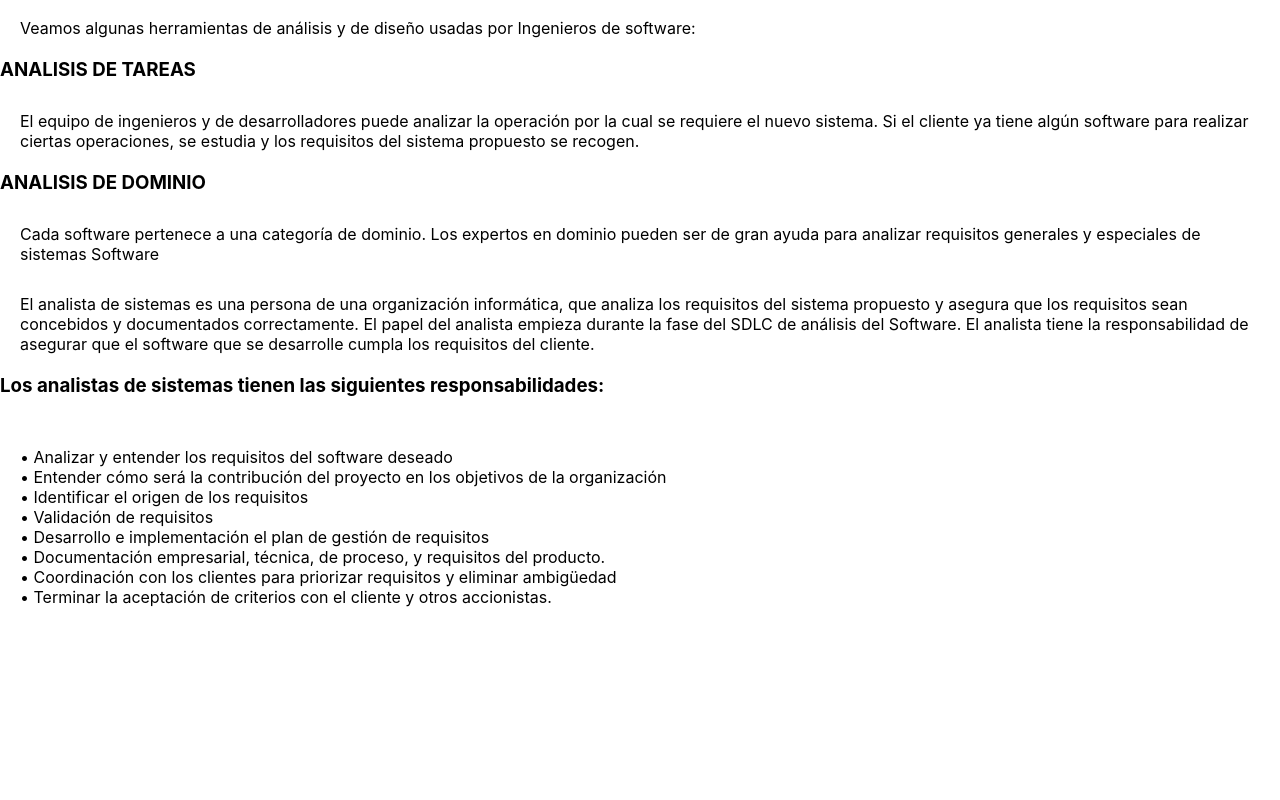
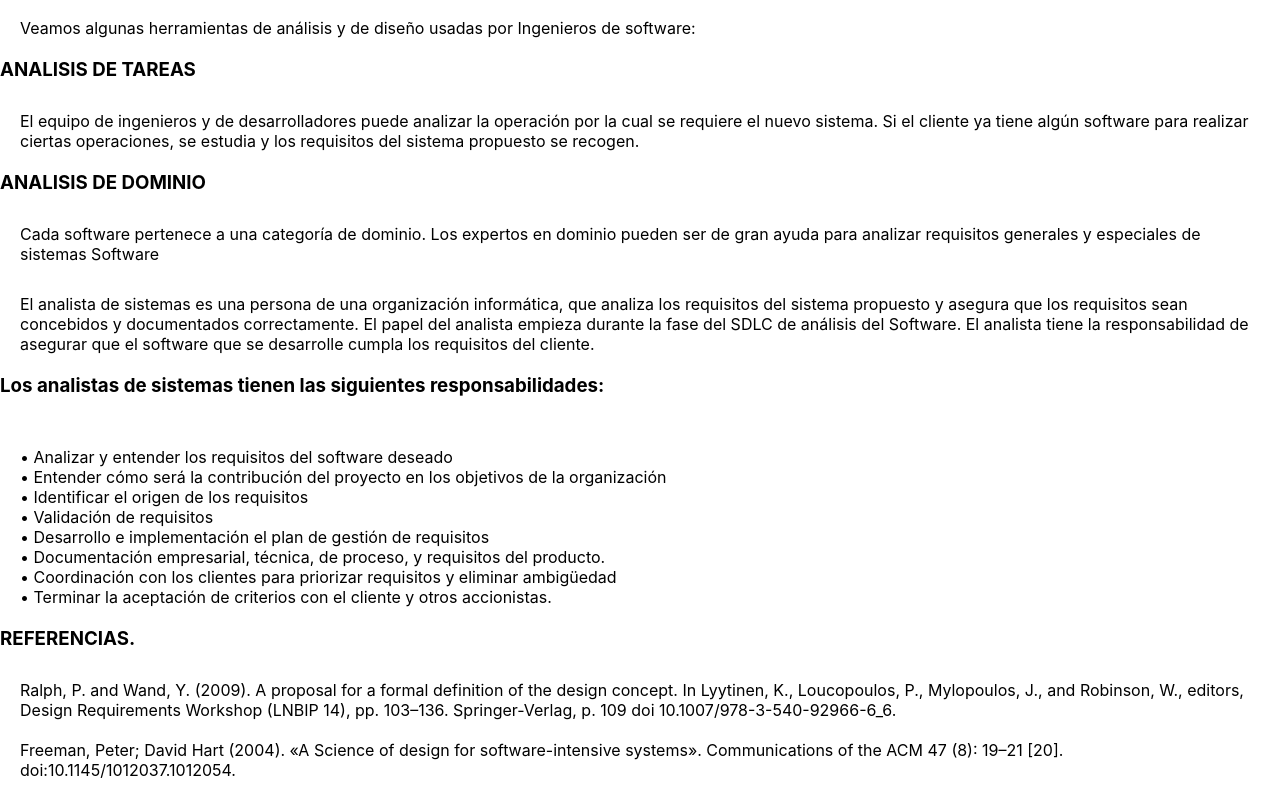
Before and after one commit to MiltonRiscanevo/wikiiberoproyect, a React (Create React App) app: page /requirements_analysis in a window 1280 px wide. Shown: the part 330-1130 px from the top of the page. Before the commit the page ends 957 px from the top, so only its background shows below. Built offline with nearby package versions, Linux system fonts and the light colour scheme.

Commit message:
corriguiendo puntos wiki

```diff
--- a/src/App.css
+++ b/src/App.css
@@ -60,6 +60,7 @@ p{
   background-color: rgb(187, 187, 187);
   justify-content: center;
   align-items: center;
+  padding: 10px;
 }
 .socialnet{
   text-decoration: none;
--- a/src/components/Home.jsx
+++ b/src/components/Home.jsx
@@ -19,14 +19,10 @@ const Home = () => {
           <p className="description">
               Aquí encontraremos en la barra de navegación los siguientes datos informativos: <br />
                 <br /> •	Que son los requerimientos de software
-                <br /> •	Que es el fundamento del requerimiento de software
                 <br /> •	Que es el proceso de requerimientos
-                <br /> •	De que se trata la Elicitacion
+                <br /> •	De que se trata la Captura
                 <br /> •	Que es el Análisis de requerimientos
                 <br /> •	Que es la especificación de requerimientos
-                <br /> •	Que es la validación de requerimientos
-                <br /> •	Que son las consideraciones practicas
-                <br /> •	Herramientas del sistema
 
           </p>
 
--- a/src/components/datarequirements/AnalisisDeRequerimientos.jsx
+++ b/src/components/datarequirements/AnalisisDeRequerimientos.jsx
@@ -28,6 +28,15 @@ const AnalisisDeRequerimientos = () => {
                <br /> •	Terminar la aceptación de criterios con el cliente y otros accionistas.
 
             </p>
+
+            <h3>REFERENCIAS.</h3>
+            <p>
+            Ralph, P. and Wand, Y. (2009). A proposal for a formal definition of the design concept. In Lyytinen, K., Loucopoulos, P., Mylopoulos, J., and Robinson, W., editors, Design Requirements Workshop (LNBIP 14), pp. 103–136. Springer-Verlag, p. 109 doi 10.1007/978-3-540-92966-6_6.
+            <br />
+            <br />
+            Freeman, Peter; David Hart (2004). «A Science of design for software-intensive systems». Communications of the ACM 47 (8): 19–21 [20]. doi:10.1145/1012037.1012054.
+
+            </p>
         </div>
     )
 }
--- a/src/components/datarequirements/ProcesoDeRequerimientos.jsx
+++ b/src/components/datarequirements/ProcesoDeRequerimientos.jsx
@@ -22,6 +22,8 @@ const ProcesoDeRequerimientos = () => {
            <br />
            <br /> <strong>Calidad y mejora de los procesos:</strong> <br />  Este teme está relacionado con la evaluación de los procesos de requisitos. El propósito de este es de jugar un papel clave en los procesos de requerimientos en términos de costo, oportunidades de software y de la satisfacción de del cliente con el producto. Este ayuda mucho al proceso de requerimientos con estándares de calidad y modelos de mejora con los procesos del software y sistemas, la mejora del proceso está relacionada con la calidad del software KA.</p>
 
+            <p>Referencia bibliográfica (Bourque, 2004)</p>
+
         </div>
     )
 }
```
